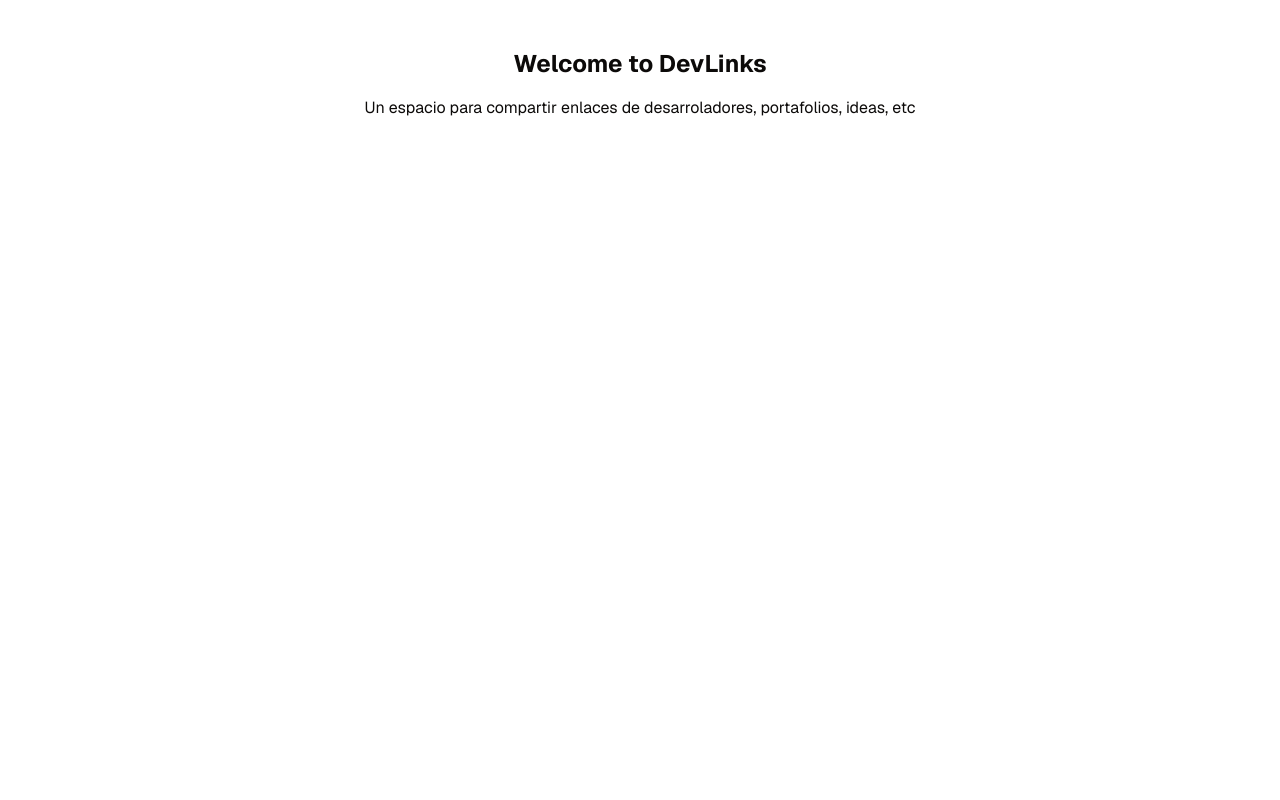
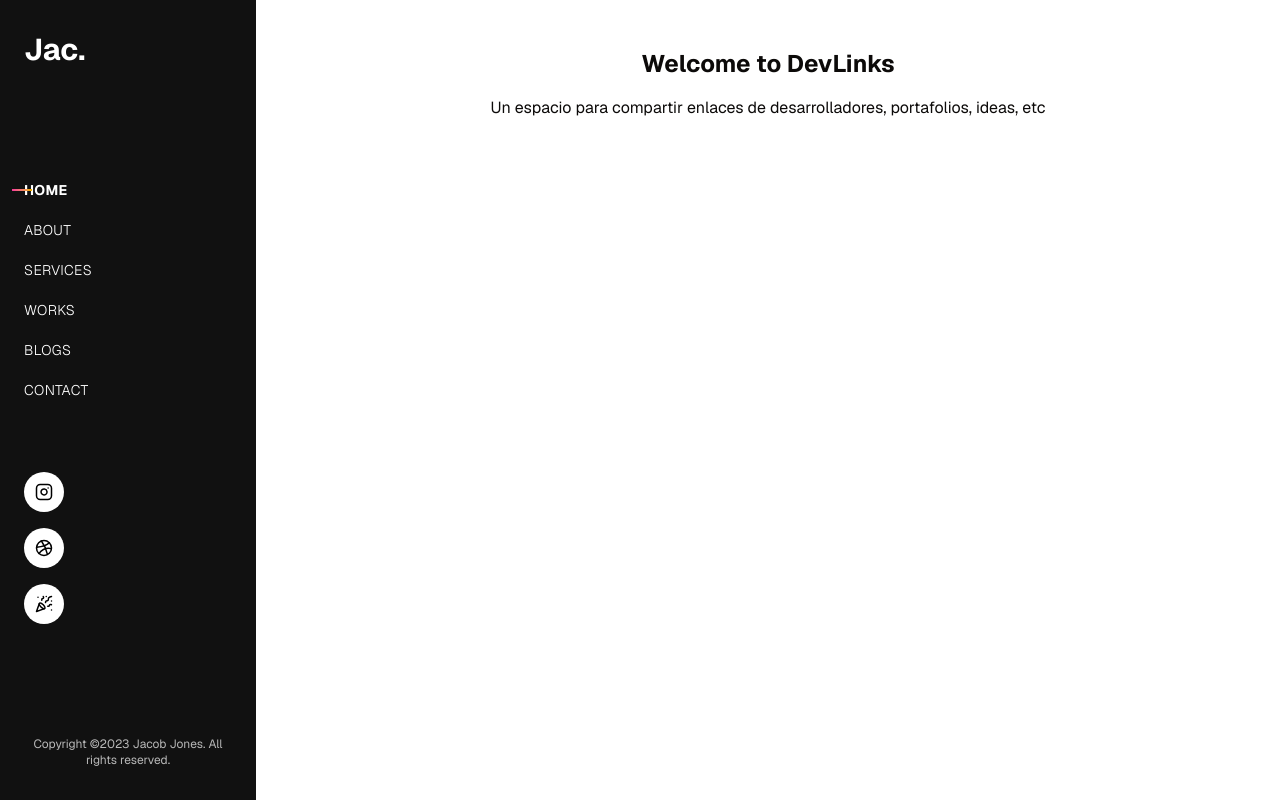
Before and after one commit to dheeyi/supabase-course, a Next.js app: page /account in a window 1280 px wide. Built offline with nearby package versions, Linux system fonts and the light colour scheme.

Commit message:
mod2 - class3

```diff
--- a/src/app/account/page.tsx
+++ b/src/app/account/page.tsx
@@ -1,8 +1,16 @@
+import Sidebar from "@/components/ui/custom/sidebar.tsx";
+
 export default function Account() {
   return (
-    <div className="flex flex-col gap-y-4 py-12 h-full w-full items-center justify-center content-center max-w-screen-md mx-auto text-center">
-      <h1 className="text-2xl font-bold">Welcome to DevLinks</h1>
-      <p>Un espacio para compartir enlaces de desarroladores, portafolios, ideas, etc</p>
+    <div className="flex">
+      <Sidebar />
+
+      <main className="ml-64 flex flex-col gap-y-4 py-12 h-full w-full items-center justify-center max-w-screen-md mx-auto text-center">
+        <h1 className="text-2xl font-bold">Welcome to DevLinks</h1>
+        <p>
+          Un espacio para compartir enlaces de desarrolladores, portafolios, ideas, etc
+        </p>
+      </main>
     </div>
   )
 }
--- /dev/null
+++ b/src/components/ui/custom/sidebar.tsx
@@ -0,0 +1,52 @@
+import { cn } from "@/lib/utils"
+import { Instagram, Dribbble, PartyPopper } from "lucide-react"
+
+const navItems = [
+  "HOME",
+  "ABOUT",
+  "SERVICES",
+  "WORKS",
+  "BLOGS",
+  "CONTACT",
+]
+
+export default function Sidebar() {
+  return (
+    <aside className="fixed left-0 top-0 h-screen w-64 bg-[#111] text-white flex flex-col justify-between py-8 px-6">
+      <div className="flex items-center gap-2">
+        <h1 className="text-3xl font-bold">Jac.</h1>
+      </div>
+
+      <nav className="flex flex-col gap-5 mt-10">
+        {navItems.map((item) => (
+          <a
+            key={item}
+            href={`#${item.toLowerCase()}`}
+            className={cn(
+              "text-white font-light tracking-wide text-sm relative",
+              item === "HOME" &&
+              "font-bold before:absolute before:-left-3 before:top-1/2 before:-translate-y-1/2 before:h-0.5 before:w-5 before:bg-gradient-to-r before:from-pink-500 before:to-yellow-500"
+            )}
+          >
+            {item}
+          </a>
+        ))}
+      </nav>
+
+      <div className="flex flex-col items-start gap-4">
+        {[Instagram, Dribbble, PartyPopper].map((Icon, i) => (
+          <div
+            key={i}
+            className="w-10 h-10 bg-white text-black rounded-full flex items-center justify-center"
+          >
+            <Icon size={18} />
+          </div>
+        ))}
+      </div>
+
+      <p className="text-xs text-white/70 mt-10 text-center">
+        Copyright ©2023 Jacob Jones. All rights reserved.
+      </p>
+    </aside>
+  )
+}
```
